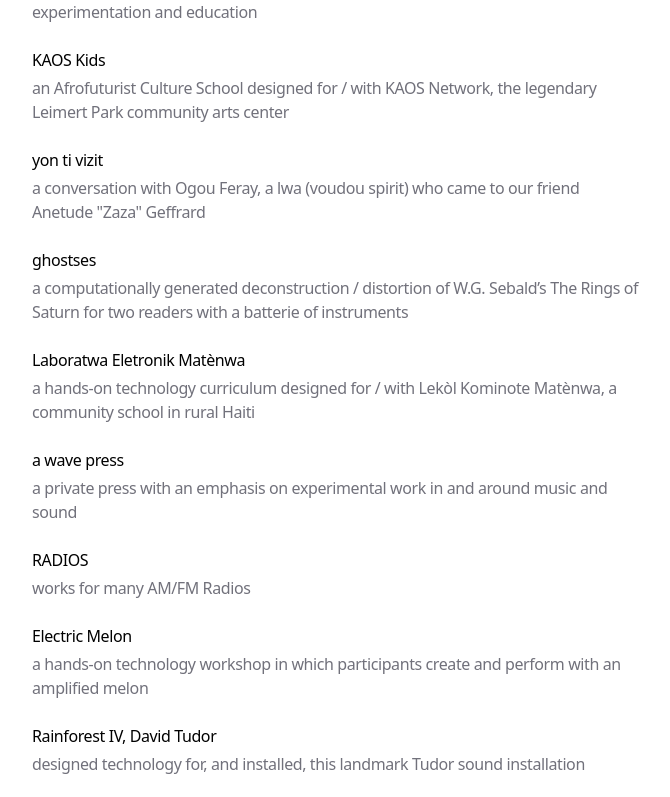
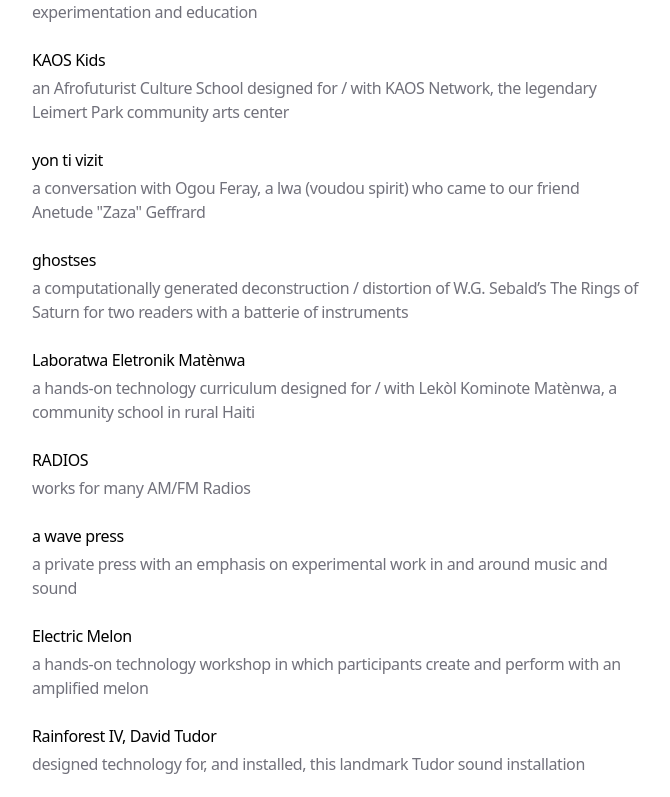
Before and after one commit to caseyanderson/caseyanderson.work, a Next.js app: page / in a window 1280 px wide. Shown: the part 408-1205 px from the top of the page, without its empty margins (304-974 px from the left). Built offline with nearby package versions, Linux system fonts and the light colour scheme.

Commit message:
switches a wave press page and radios page

```diff
--- a/app/data.ts
+++ b/app/data.ts
@@ -107,16 +107,16 @@ export const BLOG_POSTS: BlogPost[] = [
         link: '/blog/laboratwa-eletroknik-matnewa',
         uid: 'blog-5',
     },
+        {
+        title: 'RADIOS',
+        description: 'works for many AM/FM Radios',
+        link: '/blog/RADIOS',
+        uid: 'blog-6',
+    },
     {
         title: 'a wave press',
         description: 'a private press with an emphasis on experimental work in and around music and sound',
         link: '/blog/awavepress',
-        uid: 'blog-6',
-    },
-    {
-        title: 'RADIOS',
-        description: 'works for many AM/FM Radios',
-        link: '/blog/RADIOS',
         uid: 'blog-7',
     },
     {
```
